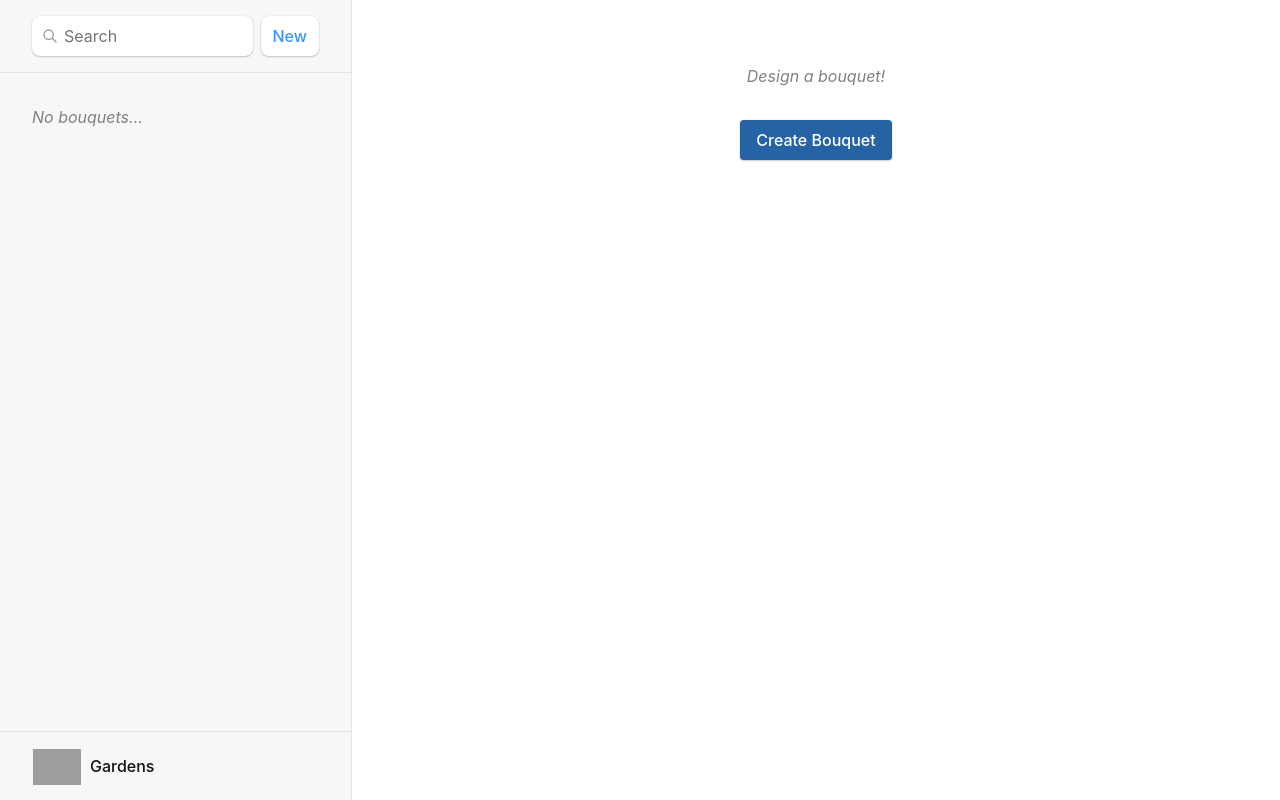
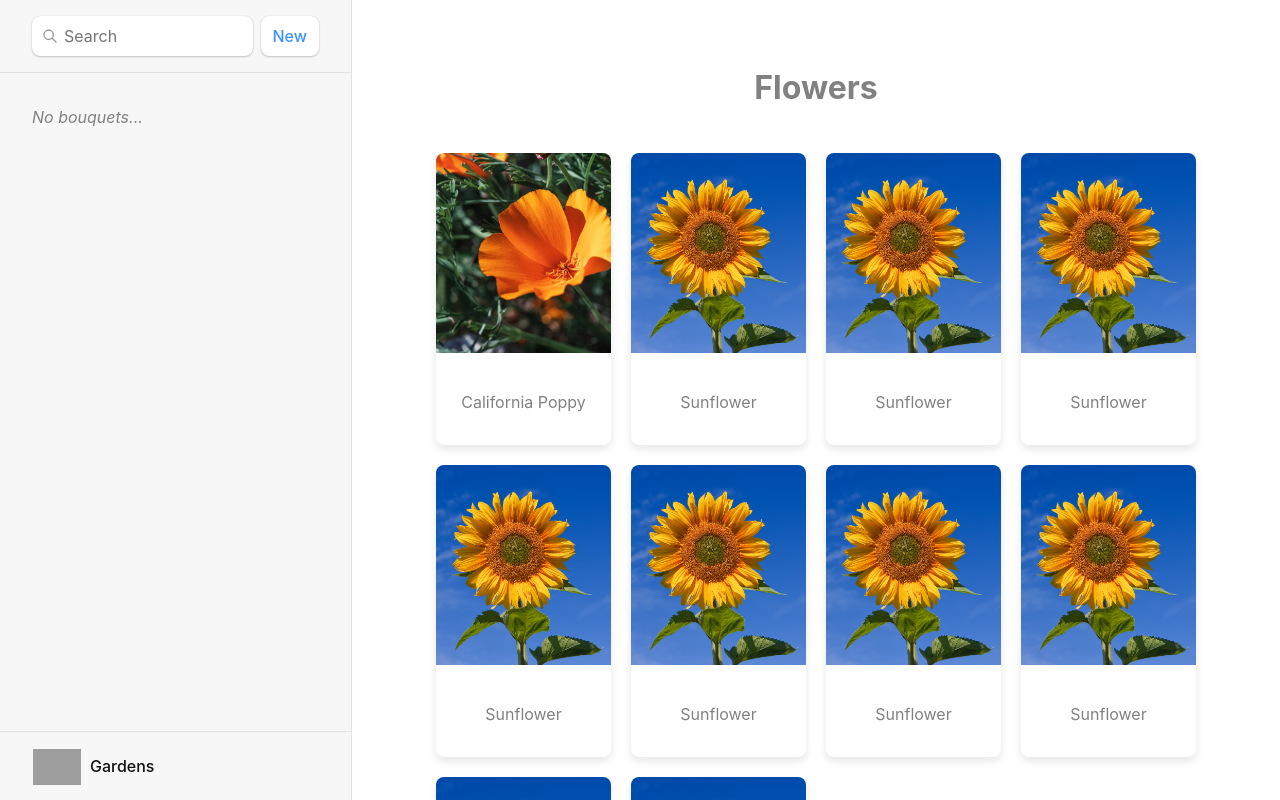
Before and after one commit to nyfz18/Gardens, a React (Vite) app: page / in a window 1280 px wide. Shown: the top 800 px of the page. Built offline with nearby package versions, Linux system fonts and the light colour scheme; grey boxes are pictures that could not be loaded.

Commit message:
flower cards

```diff
--- /dev/null
+++ b/src/components/ProductCard.jsx
@@ -0,0 +1,14 @@
+import React from 'react';
+
+const ProductCard = ({ image, name }) => {
+  return (
+    <div className="product-card">
+      <img src={image} alt={name} className="product-image" />
+      <div className="product-info">
+        <p>{name}</p>
+      </div>
+    </div>
+  );
+};
+
+export default ProductCard;
--- /dev/null
+++ b/src/components/ProductList.jsx
@@ -0,0 +1,58 @@
+import React from 'react';
+import ProductCard from './ProductCard';
+
+const products = [
+  {
+    image: '/images/californiapoppy.png',
+    name: 'California Poppy',
+  },
+  {
+    image: '/images/sunflower.jpg',
+    name: 'Sunflower',
+  },
+  {
+    image: '/images/sunflower.jpg',
+    name: 'Sunflower',
+  },
+  {
+    image: '/images/sunflower.jpg',
+    name: 'Sunflower',
+  },
+  {
+    image: '/images/sunflower.jpg',
+    name: 'Sunflower',
+  },
+  {
+    image: '/images/sunflower.jpg',
+    name: 'Sunflower',
+  },
+  {
+    image: '/images/sunflower.jpg',
+    name: 'Sunflower',
+  },
+  {
+    image: '/images/sunflower.jpg',
+    name: 'Sunflower',
+  },
+  {
+    image: '/images/sunflower.jpg',
+    name: 'Sunflower',
+  },
+  {
+    image: '/images/sunflower.jpg',
+    name: 'Sunflower',
+  },
+];
+
+
+const ProductList = () => {
+  return (
+    <div className="product-list">
+      {products.map((product, index) => (
+        <ProductCard key={index} {...product} />
+      ))}
+    </div>
+  );
+};
+
+export default ProductList;
--- a/src/index.css
+++ b/src/index.css
@@ -108,6 +108,9 @@ form[action$="destroy"] button {
   border-right: solid 1px #e3e3e3;
   display: flex;
   flex-direction: column;
+  height: 100vh; /* Full height of the viewport */
+  overflow-y: auto; /* Enable vertical scrolling */
+  position: fixed; /* Fix the position so it scrolls with the page */
 }
 
 #sidebar > * {
@@ -243,10 +246,12 @@ i {
   color: hsl(224, 98%, 58%);
 }
 
+
 #detail {
   flex: 1;
   padding: 2rem 4rem;
-  width: 100%;
+  margin-left: 22rem; /* Add margin to accommodate the fixed sidebar */
+  width: calc(100% - 22rem); /* Adjust width to fit within the remaining space */
 }
 
 #detail.loading {
@@ -394,3 +399,35 @@ i {
   justify-content: center;
   width: 100%;
 }
+
+.product-list {
+  display: grid;
+  grid-template-columns: repeat(4, 1fr);
+  gap: 20px;
+  padding: 20px;
+  max-width: 100%; /* Set to 100% width */
+  margin: 0 auto;
+  overflow-x: auto; /* Enable horizontal scrolling */
+}
+
+.product-card {
+  background-color: white;
+  border-radius: 8px;
+  box-shadow: 0 4px 8px rgba(0, 0, 0, 0.1);
+  overflow: hidden;
+  text-align: center;
+}
+
+.product-image {
+  width: 100%;
+  height: 200px;
+  object-fit: cover;
+}
+
+.product-info {
+  padding: 15px;
+}
+
+.product-info h2 {
+  margin: 0 0 10px 0;
+}
--- a/src/routes/contact.jsx
+++ b/src/routes/contact.jsx
@@ -54,7 +54,6 @@ export default function Contact() {
           )}
           <Favorite contact={contact} />
         </h1>
-
         {contact.first || contact.last ? (
             <>
               <i>To: </i> {contact.first}
--- a/src/routes/index.jsx
+++ b/src/routes/index.jsx
@@ -1,8 +1,11 @@
 import React from 'react';
+import ProductList from '../components/ProductList';
 
 export default function Index() {
   return (
     <div id="zero-state">
+      <h1>Flowers</h1>
+      <ProductList />
       <p>
         <i>Design a bouquet!</i>
       </p>
```
Also changed, not shown: src/main.jsx (+7 -0 lines), public/images/californiapoppy.png (added), public/images/sunflower.jpg (added).
